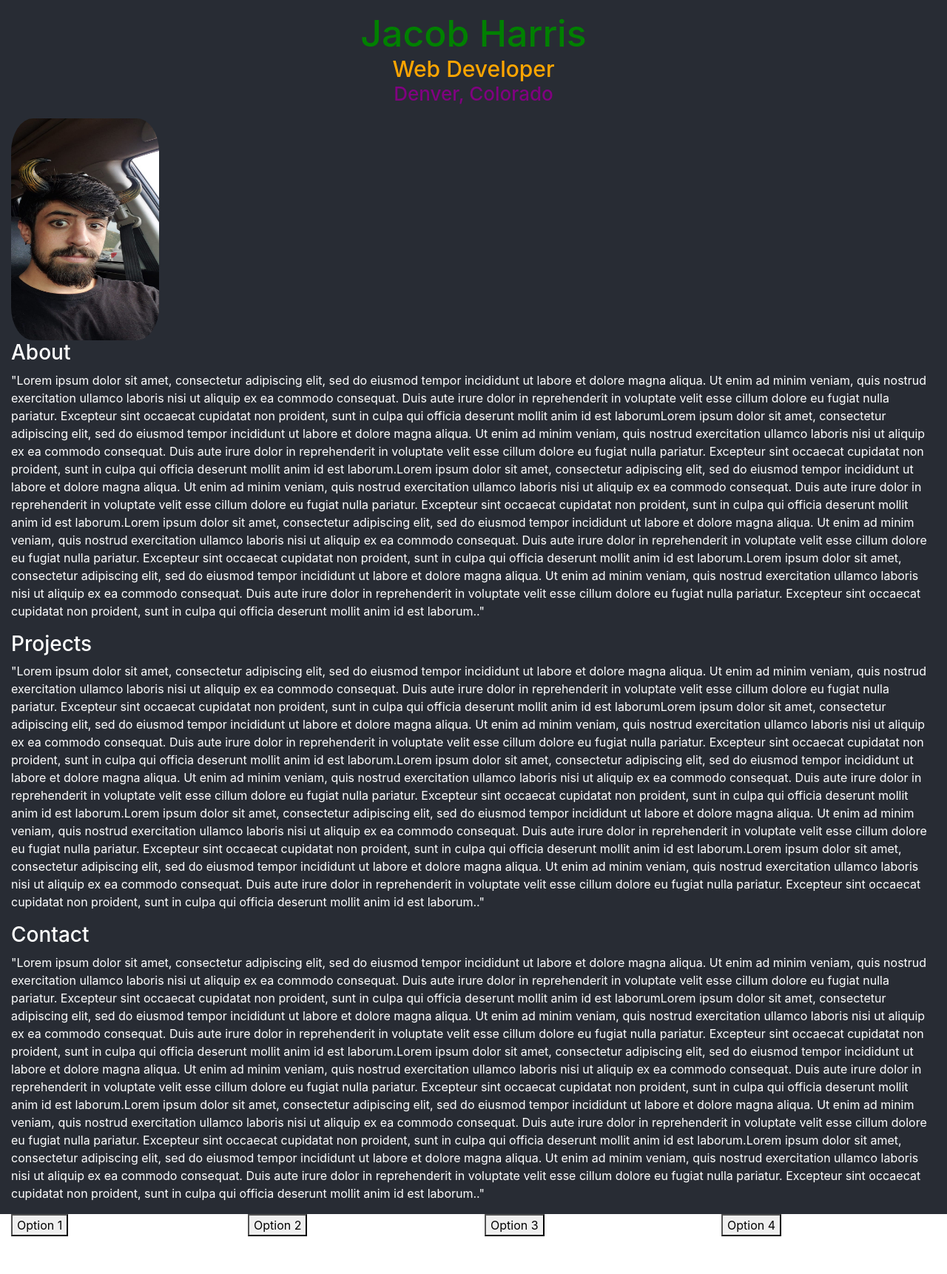
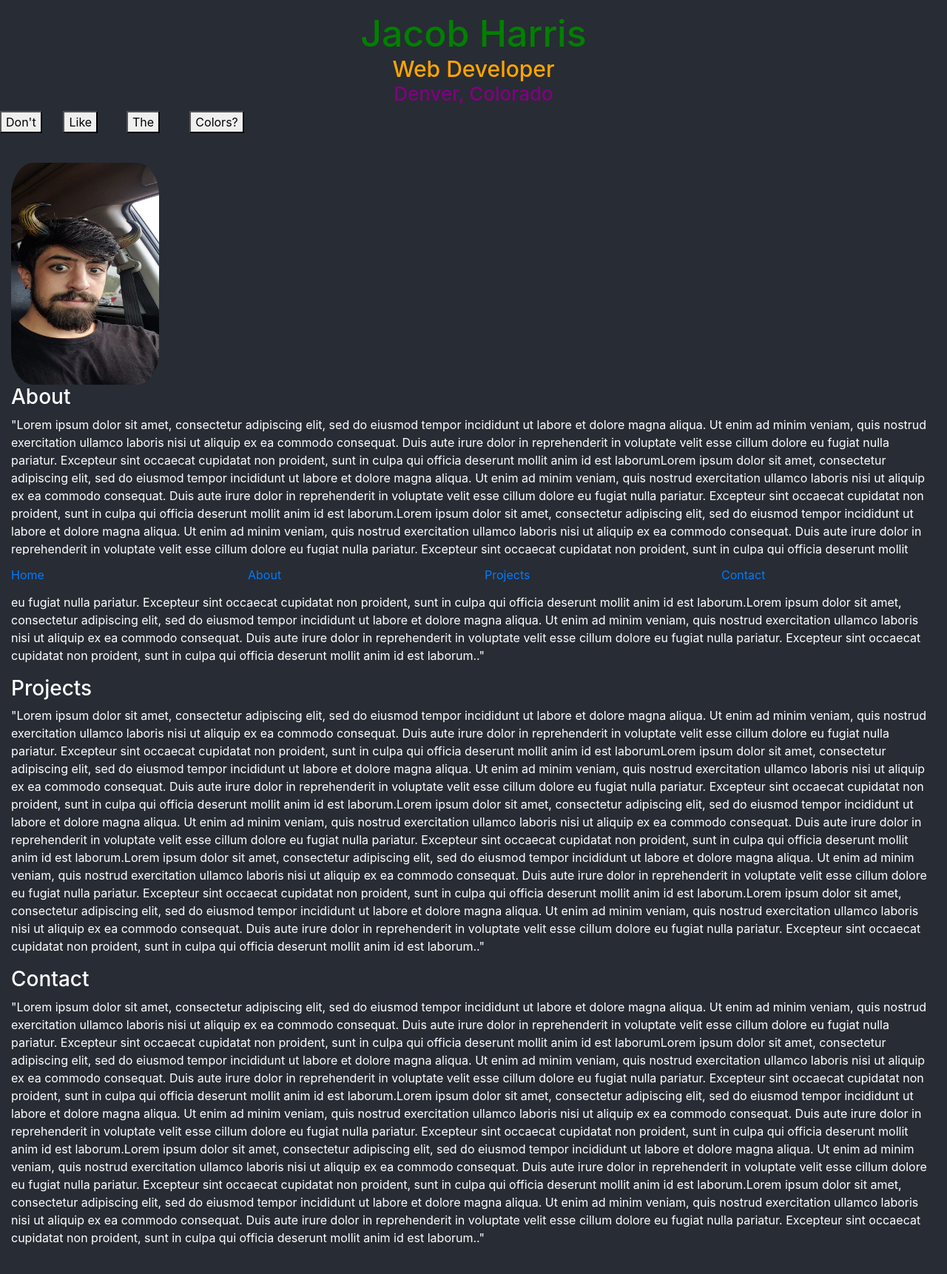
Before and after one commit to jgharris314/portfolio-2021, a React (Create React App) app: page / in a window 1280 px wide. Shown: the top 1722 px of the page at 74% size. Before the commit the page ends 1671 px from the top, so only its background shows below. Built offline with nearby package versions, Linux system fonts and the light colour scheme; a web font is replaced by a local one.

Commit message:
body switching colors now

```diff
--- a/src/Body/Body.css
+++ b/src/Body/Body.css
@@ -5,9 +5,10 @@
 }
 
 .Body {
-    background-color: #282c34;;
+    background-color: #282c34;
     height: 100%;
     color: white;
     min-width: 100%;
-    padding-top: 160px;
+    padding-top: 220px;
+    padding-bottom: 50px;
 }
--- a/src/Body/Body.jsx
+++ b/src/Body/Body.jsx
@@ -3,15 +3,15 @@ import './Body.css'
 import React from "react";
 // import { Link, useParams, useHistory, useRouteMatch } from "react-router-dom";
 
-export default function Body() {
+export default function Body({ bodyStyles }) {
   return (
-    <div className="container Body">
+    <div className="container Body" style={bodyStyles ? bodyStyles.background : null}>
       <div className="row">
         <div className="col portraitCol">
           <img src={portrait} alt="portrait of Jacob Harris"/>
         </div>
       </div>
-      <h3 id="about">About</h3>
+      <h3 id="about" style={bodyStyles ? bodyStyles.h3 : null}>About</h3>
       <div className="row">
 
           <div className="col">
@@ -21,7 +21,7 @@ export default function Body() {
           </div>
 
       </div>
-      <h3 id="projects">Projects</h3>
+      <h3 id="projects" style={bodyStyles ? bodyStyles.h3 : null}>Projects</h3>
       <div className="row">
       <div className="col">
           <p>
@@ -29,7 +29,7 @@ export default function Body() {
           </p>
           </div>
       </div>
-      <h3 id="contact">Contact</h3>
+      <h3 id="contact" style={bodyStyles ? bodyStyles.h3 : null}>Contact</h3>
       <div className="row">
       <div className="col">
           <p>
--- a/src/Header/Header.css
+++ b/src/Header/Header.css
@@ -5,6 +5,7 @@
     z-index: 999;
     position: fixed;
     width: 100%;
+    padding-bottom: 50px;
 
 }
 
--- a/src/Layout/index.css
+++ b/src/Layout/index.css
@@ -17,3 +17,9 @@
   /* margin-top: 170px; */
   min-width: 100%;
 }
+
+.styleButtons {
+  margin-top: 150px;
+  position: fixed;
+  z-index: 9999;
+}
--- a/src/Layout/index.jsx
+++ b/src/Layout/index.jsx
@@ -14,65 +14,111 @@ export default function Layout () {
         background: { "background-color": "#282c34" }
       })
 
-    const styleOneHeaderStyleState = {
-      h1: { color: "#bada55" },
-      h2: { color: "#0ff1ce" },
-      h3: { color: "#dcdcdb" },
-      background: { "background-color": "#008080" }
+      const [bodyStyles, setBodyStyles] = useState({
+        "background-color": "#282c34",
+        "color": "white"
+      })
+
+    const styleOneHeaderStyle = {
+      h1: { color: "#baee4c" },
+      h2: { color: "#ce91d8" },
+      h3: { color: "#84428f" },
+      background: { "background-color": "#210624" }
     };
 
-    const styleTwoHeaderStyleState = {
+    const styleTwoHeaderStyle = {
         h1: { color: "#87ceeb" },
         h2: { color: "#5e1224" },
         h3: { color: "#dcdcdb" },
         background: { "background-color": "#eebbf5" }
       };
 
-      const styleThreeHeaderStyleState = {
+      const styleThreeHeaderStyle = {
         h1: { color: "#afb5fc" },
         h2: { color: "#e76aa3" },
         h3: { color: "#065535" },
         background: { "background-color": "#f94552" }
       };
 
-      const styleFourHeaderStyleState = {
+      const styleFourHeaderStyle = {
         h1: { color: "#a020f0" },
         h2: { color: "#bada55" },
         h3: { color: "#cc99cc" },
         background: { "background-color": "#008080" }
       };
 
+      const styleOneBodyStyle = {
+        background: { "background-color": "black", color: "red" },
+        h3: { color: "grey" },
+      };
+
+      const styleTwoBodyStyle = {
+        background: { "background-color": "grey", color: "orange" },
+        h3: { color: "green" },
+      };
+
+      const styleThreeBodyStyle = {
+        background: { "background-color": "black", color: "green" },
+        h3: { color: "yellow" },
+      };
+
+      const styleFourBodyStyle = {
+        background: { "background-color": "purple", color: "green" },
+        h3: { color: "orange" },
+      };
+
+      const styleSwitchOnClick = (id) => {
+        if (id === 1) {
+          setHeaderStyles(styleOneHeaderStyle);
+          setBodyStyles(styleOneBodyStyle);
+        } else if (id === 2) {
+          setHeaderStyles(styleTwoHeaderStyle);
+          setBodyStyles(styleTwoBodyStyle);
+        } else if (id === 3) {
+          setHeaderStyles(styleThreeHeaderStyle);
+          setBodyStyles(styleThreeBodyStyle);
+        } else if (id === 4) {
+          setHeaderStyles(styleFourHeaderStyle);
+          setBodyStyles(styleFourBodyStyle);
+        }
+      };
+
+
+
     return (
     <div className="container layoutDiv">
         <div className="row headerDiv">
+        <div  className="row styleButtons">
+                <div className="col col-3">
+                <button onClick={() => styleSwitchOnClick(1)}>Don't</button>
+                </div>
+                <div className="col col-3">
+                <button onClick={() => styleSwitchOnClick(2)}>Like</button>
+                </div>
+                <div className="col col-3">
+                <button onClick={() => styleSwitchOnClick(3)}>The</button>
+                </div>
+                <div className="col col-3">
+                <button onClick={() => styleSwitchOnClick(4)}>Colors?</button>
+                </div>
+            </div>
+
             <Header headerStyles={headerStyles}/>
         </div>
 
         <div className="row bodyDiv">
-            <Body />
+
+            <Body bodyStyles={bodyStyles}/>
         </div>
 
-            <div  className="row">
-                <div className="col ">
-                <button onClick={() => setHeaderStyles(styleOneHeaderStyleState)}>Option 1</button>
-                </div>
-                <div className="col ">
-                <button onClick={() => setHeaderStyles(styleTwoHeaderStyleState)}>Option 2</button>
-                </div>
-                <div className="col ">
-                <button onClick={() => setHeaderStyles(styleThreeHeaderStyleState)}>Option 3</button>
-                </div>
-                <div className="col ">
-                <button onClick={() => setHeaderStyles(styleFourHeaderStyleState)}>Option 4</button>
-                </div>
-            </div>
+
 
         {/* <div className="ColorPickerDiv">
             <ColorPicker />
         </div> */}
-        {/* <div className="row navDiv">
+        <div className="row navDiv">
             <Navigation />
-        </div> */}
+        </div>
 
     </div>
     )
```
